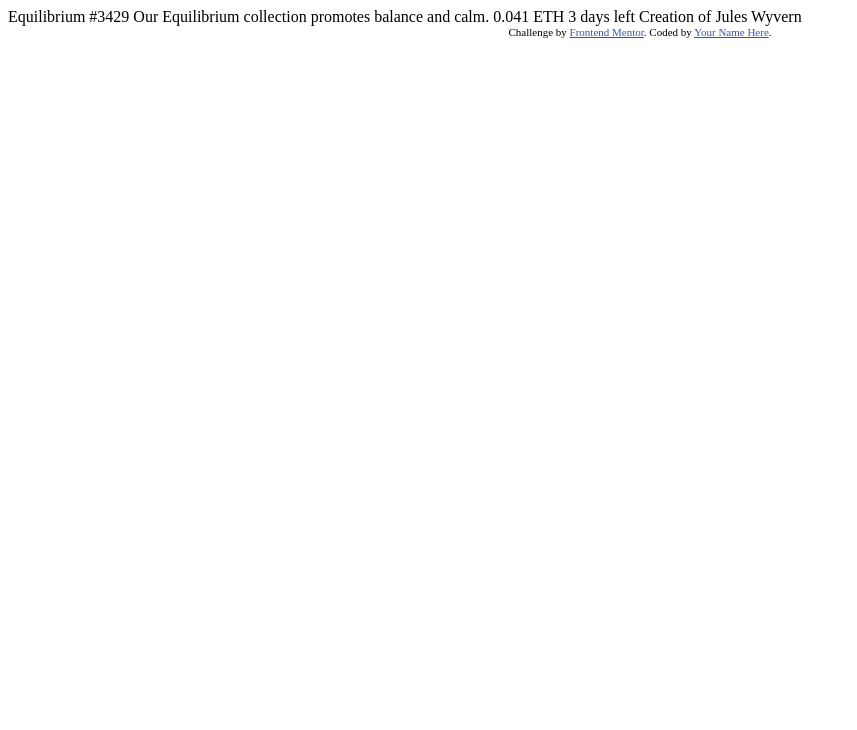
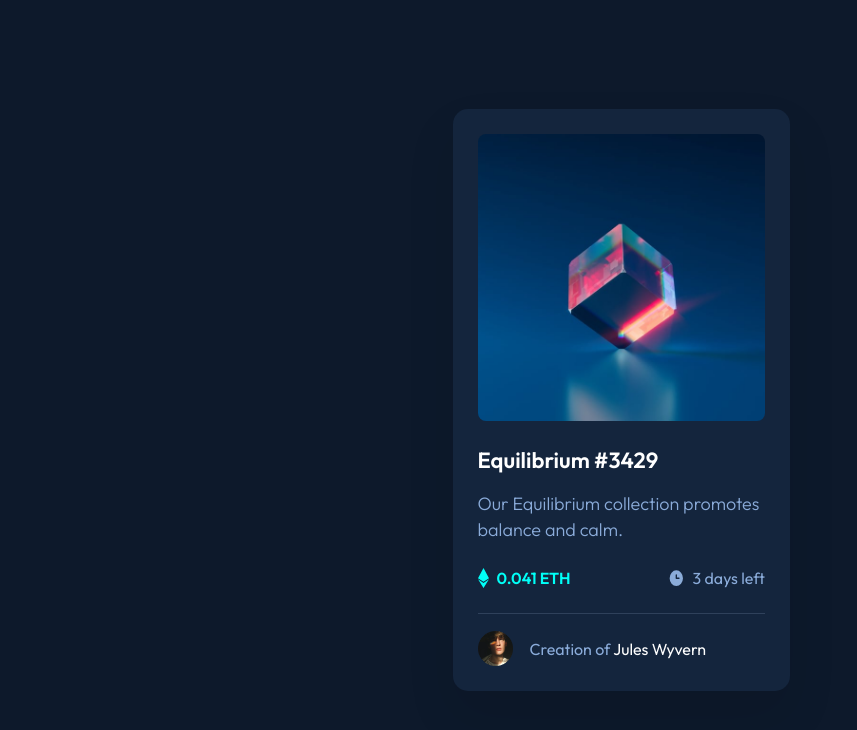
Before and after one commit to kristijan-kresic-hvar/nft-preview-card-component-frontend-mentor, a plain HTML site: page index.html in a window 1280 px wide. Shown: the whole page, without its empty margins (0-857 px from the left). Drawn offline with Linux system fonts and the light colour scheme.

Commit message:
nft card final state

```diff
--- /dev/null
+++ b/assets/scss/nftcard/index.scss
@@ -0,0 +1,143 @@
+.nftcard {
+  max-width: 375px;
+  width: 90%;
+  background: var(--very-dark-blue-card);
+  padding: 25px;
+  box-shadow: 0px 25px 50px rgba(0, 0, 0, 0.0952917);
+  border-radius: 15px;
+  -webkit-user-select: none;
+  -ms-user-select: none;
+  user-select: none;
+
+  &__thumbnail {
+    max-height: 300px;
+    cursor: pointer;
+    position: relative;
+
+    &--hoverstate {
+      position: absolute;
+      display: flex;
+      justify-content: center;
+      align-items: center;
+      width: 100%;
+      height: 100%;
+      border-radius: 8px;
+      top: 0;
+      left: 0;
+      right: 0;
+      bottom: 0;
+      background-color: var(--cyan-opacity);
+      opacity: 0;
+      transition: opacity 300ms ease-in-out;
+    }
+
+    > img {
+      object-fit: contain;
+      width: 100%;
+      border-radius: 8px;
+    }
+
+    &:hover &--hoverstate {
+      opacity: 1;
+    }
+  }
+
+  &__info {
+    margin: 25px 0;
+
+    > h2 {
+      font-style: normal;
+      font-weight: 600;
+      font-size: 22px;
+      line-height: 28px;
+      color: var(--white);
+      cursor: pointer;
+      display: inline-block;
+      transition: color 300ms ease-in-out;
+
+      &:hover {
+        color: var(--cyan);
+      }
+    }
+
+    > p {
+      font-style: normal;
+      font-weight: 300;
+      font-size: 18px;
+      line-height: 26px;
+      color: var(--soft-blue);
+      margin-top: 17px;
+    }
+
+    &--footer {
+      margin-top: 25px;
+      display: flex;
+      justify-content: space-between;
+      align-items: center;
+
+      div:nth-child(1),
+      div:nth-child(2) {
+        display: flex;
+
+        img {
+          margin-right: 8px;
+        }
+      }
+
+      div:nth-child(1) {
+        p {
+          font-style: normal;
+          font-weight: 600;
+          font-size: 16px;
+          line-height: 20px;
+          color: var(--cyan);
+        }
+      }
+
+      div:nth-child(2) {
+        p {
+          font-style: normal;
+          font-weight: normal;
+          font-size: 16px;
+          line-height: 20px;
+          color: var(--soft-blue);
+        }
+      }
+    }
+  }
+
+  &__footer {
+    border-top: 1px solid var(--very-dark-blue-line);
+    padding-top: 17px;
+    display: flex;
+    align-items: center;
+
+    > img {
+      object-fit: contain;
+      width: 35px;
+    }
+
+    > p {
+      margin-left: 17px;
+      font-style: normal;
+      font-weight: normal;
+      font-size: 16px;
+      line-height: 20px;
+      color: var(--soft-blue);
+    }
+
+    &--username {
+      font-style: normal;
+      font-weight: normal;
+      font-size: 16px;
+      line-height: 20px;
+      color: var(--white);
+      transition: color 350ms ease-in-out;
+      cursor: pointer;
+
+      &:hover {
+        color: var(--cyan);
+      }
+    }
+  }
+}
--- /dev/null
+++ b/assets/scss/reset.scss
@@ -0,0 +1,74 @@
+/* Box sizing rules */
+*,
+*::before,
+*::after {
+  box-sizing: border-box;
+}
+
+/* Remove default margin */
+body,
+h1,
+h2,
+h3,
+h4,
+p,
+figure,
+blockquote,
+dl,
+dd {
+  margin: 0;
+}
+
+/* Remove list styles on ul, ol elements with a list role, which suggests default styling will be removed */
+ul[role="list"],
+ol[role="list"] {
+  list-style: none;
+}
+
+/* Set core root defaults */
+html:focus-within {
+  scroll-behavior: smooth;
+}
+
+/* Set core body defaults */
+body {
+  min-height: 100vh;
+  text-rendering: optimizeSpeed;
+  line-height: 1.5;
+}
+
+/* A elements that don't have a class get default styles */
+a:not([class]) {
+  text-decoration-skip-ink: auto;
+}
+
+/* Make images easier to work with */
+img,
+picture {
+  max-width: 100%;
+  display: block;
+}
+
+/* Inherit fonts for inputs and buttons */
+input,
+button,
+textarea,
+select {
+  font: inherit;
+}
+
+/* Remove all animations, transitions and smooth scroll for people that prefer not to see them */
+@media (prefers-reduced-motion: reduce) {
+  html:focus-within {
+    scroll-behavior: auto;
+  }
+
+  *,
+  *::before,
+  *::after {
+    animation-duration: 0.01ms !important;
+    animation-iteration-count: 1 !important;
+    transition-duration: 0.01ms !important;
+    scroll-behavior: auto !important;
+  }
+}
--- /dev/null
+++ b/assets/scss/styles.scss
@@ -0,0 +1,11 @@
+@use "./variables";
+@use "./reset.scss";
+@use "./nftcard";
+
+body {
+  background: var(--very-dark-blue-body);
+  display: flex;
+  justify-content: center;
+  align-items: center;
+  font-family: var(--body-font-family);
+}
--- /dev/null
+++ b/assets/scss/variables/index.scss
@@ -0,0 +1,26 @@
+:root {
+  /* == layout == */
+  --min-mobile-size: 375px;
+  --max-desktop-size: 1440px;
+
+  /* == colors == */
+
+  /* primary */
+  --soft-blue: hsl(215, 51%, 70%);
+  --cyan: hsl(178, 100%, 50%);
+  --cyan-opacity: hsla(178, 100%, 50%, 0.5);
+
+  /* neutral */
+  --very-dark-blue-body: hsl(217, 54%, 11%);
+  --very-dark-blue-card: hsl(216, 50%, 16%);
+  --very-dark-blue-line: hsl(215, 32%, 27%);
+  --white: hsl(0, 0%, 100%);
+
+  /* == Typography == */
+
+  /* Body copy */
+  --body-font-size: 18px;
+
+  /* Font */
+  --body-font-family: "Outfit", sans-serif;
+}
--- a/index.html
+++ b/index.html
@@ -2,32 +2,56 @@
 <html lang="en">
 <head>
   <meta charset="UTF-8">
-  <meta name="viewport" content="width=device-width, initial-scale=1.0"> <!-- displays site properly based on user's device -->
-
+  <meta name="viewport" content="width=device-width, initial-scale=1.0">
   <link rel="icon" type="image/png" sizes="32x32" href="./images/favicon-32x32.png">
-
+  <link rel="preconnect" href="https://fonts.googleapis.com">
+  <link rel="preconnect" href="https://fonts.gstatic.com" crossorigin>
+  <link href="https://fonts.googleapis.com/css2?family=Outfit:wght@300;400;600&display=swap" rel="stylesheet">
+  <link rel="stylesheet" href="./styles.css">
   <title>Frontend Mentor | NFT preview card component</title>
-
-  <!-- Feel free to remove these styles or customise in your own stylesheet 👍 -->
-  <style>
-    .attribution { font-size: 11px; text-align: center; }
-    .attribution a { color: hsl(228, 45%, 44%); }
-  </style>
 </head>
 <body>
+  <!-- Page main content start -->
+  <main>
+    <!-- Card start -->
+    <div class="nftcard">
 
-  Equilibrium #3429
+      <!-- Card thumbnail start -->
+      <section class="nftcard__thumbnail">
+        <img src="./images/image-equilibrium.jpg" alt="nft card thumbnail">
+        <span class="nftcard__thumbnail--hoverstate">
+          <img src="./images/icon-view.svg" alt="view icon">
+        </span>
+      </section>
+      <!-- Card thumbnail end -->
 
-  Our Equilibrium collection promotes balance and calm.
+      <!-- Card main content start -->
+      <section class="nftcard__info">
+        <h2>Equilibrium #3429</h2>
+        <p>Our Equilibrium collection promotes balance and calm.</p>
+        <div class="nftcard__info--footer">
+          <div>
+            <img src="./images/icon-ethereum.svg" alt="eth icon">
+            <p>0.041 ETH</p>
+          </div>
+          <div>
+            <img src="./images/icon-clock.svg" alt="clock icon">
+            <p>3 days left</p>
+          </div>
+        </div>
+      </section>
+      <!-- Card main content end -->
 
-  0.041 ETH
-  3 days left
+      <!-- Card footer start -->
+      <section class="nftcard__footer">
+        <img src="./images/image-avatar.png" alt="user avatar">
+        <p>Creation of <span class="nftcard__footer--username">Jules Wyvern</span></p>
+      </section>
+      <!-- Card footer end -->
 
-  Creation of Jules Wyvern
-
-  <div class="attribution">
-    Challenge by <a href="https://www.frontendmentor.io?ref=challenge" target="_blank">Frontend Mentor</a>.
-    Coded by <a href="#">Your Name Here</a>.
-  </div>
+    </div>
+    <!-- Card end -->
+  </main>
+  <!-- Page main content end -->
 </body>
 </html>
```
Also changed, not shown: nftcard/index.css (added), styles.css (added), variables/index.css (added), 3 other files.
